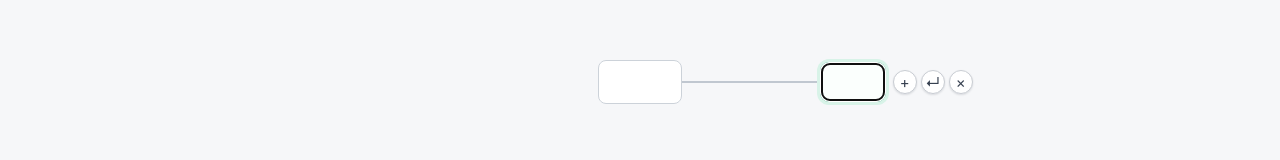
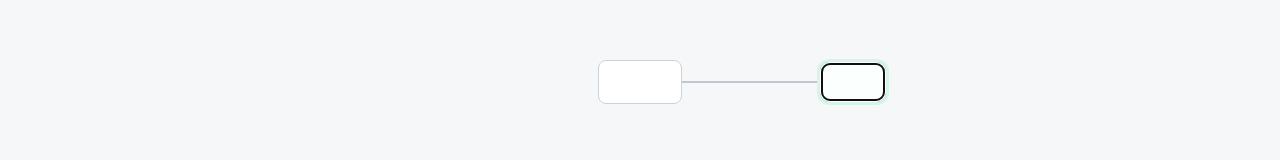
Before and after one commit to kw9101/mindmap, a React (Vite) app: page / in a window 1280 px wide. Shown: the part 225-385 px from the top of the page. Built offline with nearby package versions, Linux system fonts and the light colour scheme.

Commit message:
Hide node action handles until hover

```diff
--- a/src/ui/styles.css
+++ b/src/ui/styles.css
@@ -766,9 +766,7 @@ kbd {
 }
 
 .node-row:hover .node-actions,
-.node-row:focus-within .node-actions,
-.node-input.selected ~ .node-actions,
-.node-input.editing ~ .node-actions {
+.node-actions:focus-within {
   opacity: 1;
   pointer-events: auto;
 }
```
Also changed, not shown: 3 other files (tests, documents, lock files or other folders).
